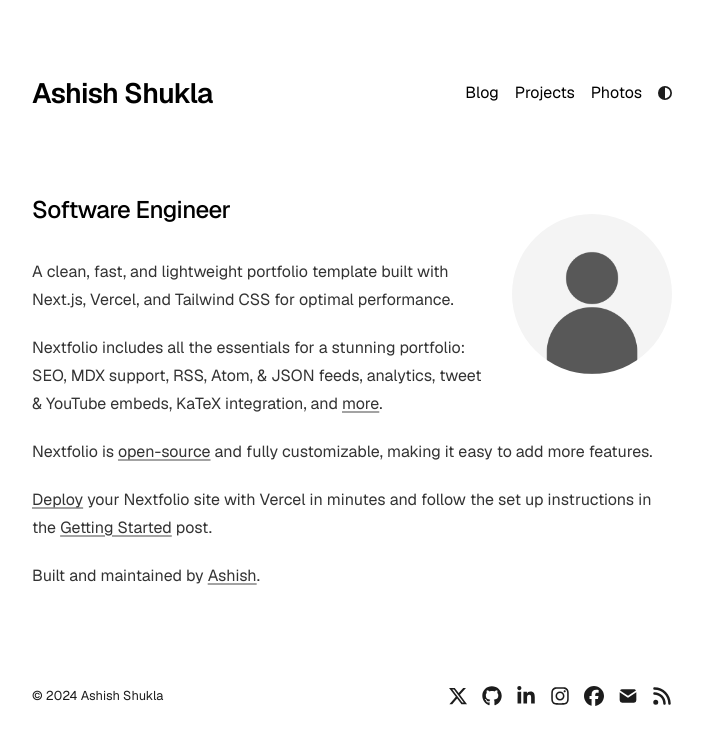
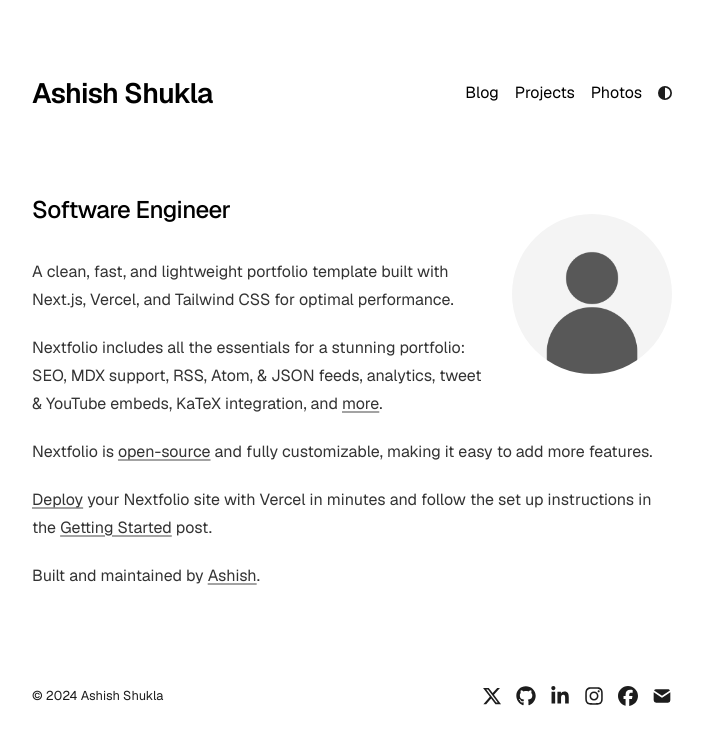
Before and after one commit to asis-shukla/ashish-webspace, a Next.js app: page / in a window 1280 px wide. Shown: the top 744 px of the page, without its empty margins (288-991 px from the left). Built offline with nearby package versions, Linux system fonts and the light colour scheme.

Commit message:
removed rss and pnpm file

```diff
--- a/app/components/footer.tsx
+++ b/app/components/footer.tsx
@@ -5,7 +5,6 @@
   FaXTwitter,
   FaGithub,
   FaInstagram,
-  FaRss,
   FaLinkedinIn,
   FaFacebook,
 } from "react-icons/fa6";
@@ -31,9 +30,6 @@
       <SocialLink href={socialLinks.instagram} icon={FaInstagram} />
       <SocialLink href={socialLinks.facebook} icon={FaFacebook} />
       <SocialLink href={socialLinks.email} icon={TbMailFilled} />
-      <a href="/rss.xml" target="_self">
-        <FaRss />
-      </a>
     </div>
   );
 }
```
Also changed, not shown: 1 other file (tests, documents, lock files or other folders).
